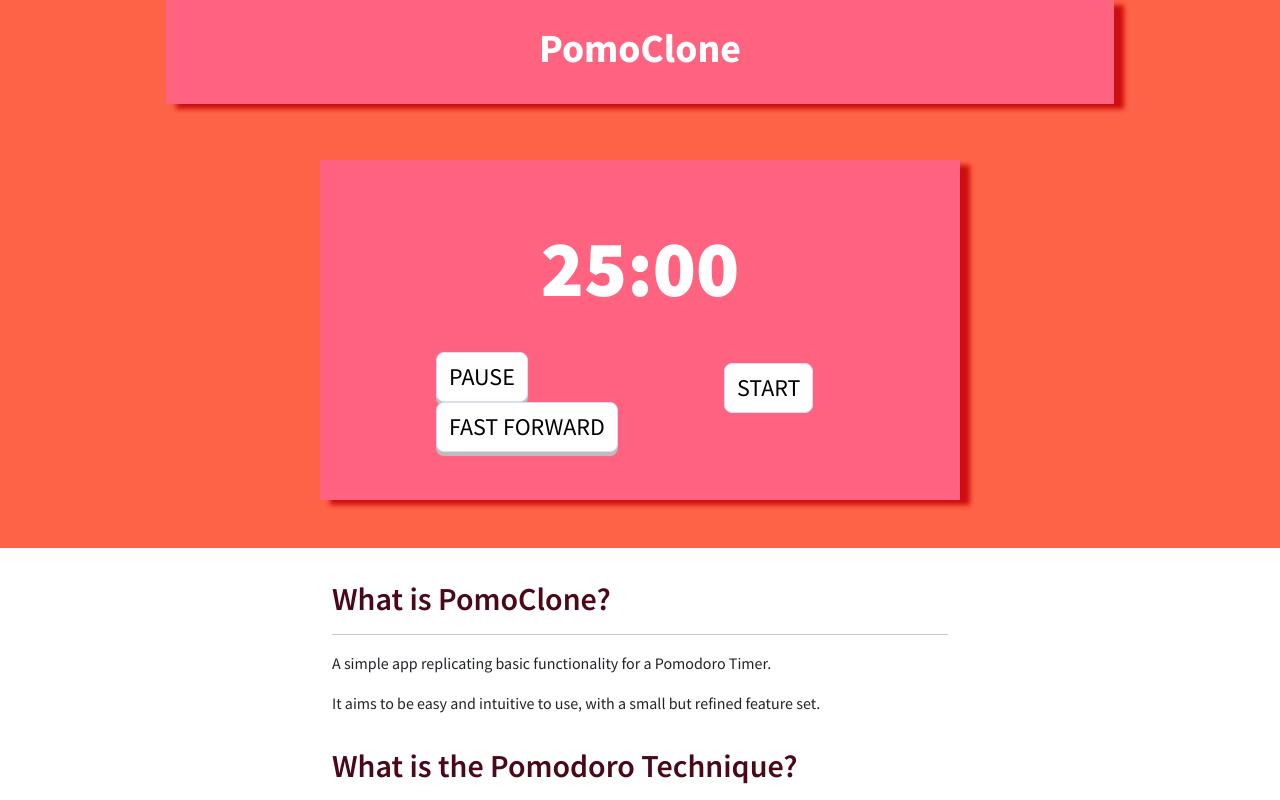
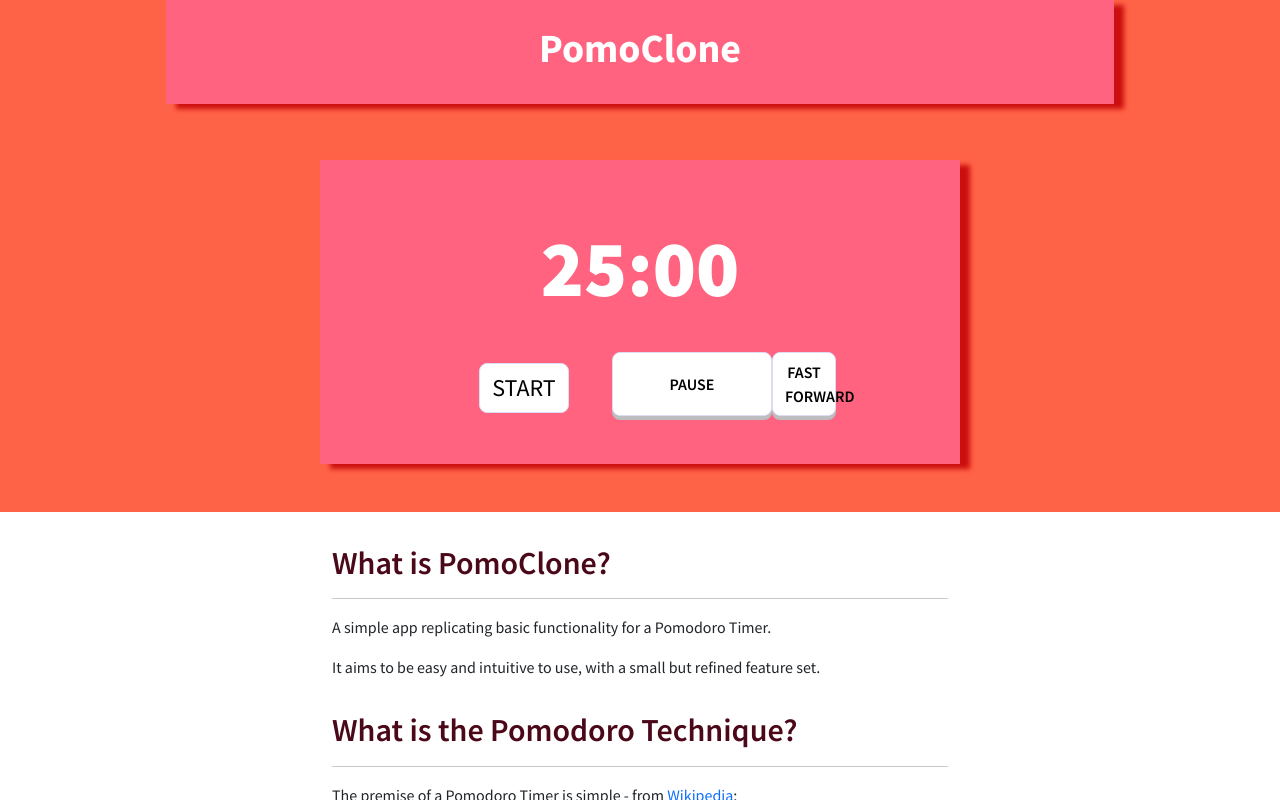
Before and after one commit to aneevel/Pomoclone, an Angular app in the folder site/: page / in a window 1280 px wide. Both pictures are taken after a click on the button "START". Shown: the top 800 px of the page. Built offline with nearby package versions, Linux system fonts and the light colour scheme.

Commit message:
Hook up hidden/display classes

```diff
--- a/site/src/app/timer/timer.component.css
+++ b/site/src/app/timer/timer.component.css
@@ -43,7 +43,6 @@
   text-transform: uppercase;
   width: 10rem;
   height: 4rem;
-  display: none;
 }
 
 #fast-forward {
@@ -52,5 +51,12 @@
   text-transform: uppercase;
   width: 4rem;
   height: 4rem;
+}
+
+.displayed-button {
+  display: inline-block;
+}
+
+.hidden-button {
   display: none;
 }
--- a/site/src/app/timer/timer.component.html
+++ b/site/src/app/timer/timer.component.html
@@ -9,21 +9,7 @@
   </div>
   <div
     class="w-75 mx-auto pt-4 d-flex justify-content-evenly">
-      <div
-        id="pause-fast-forward"
-        [ngClass]="{'displayed-button' : countingDown, 'hidden-button' : !countingDown}">
-        <button
-          type="button"
-          class="btn btn-primary">
-          Pause
-        </button>
-        <button
-          type="button"
-          class="btn btn-primary">
-          Fast Forward
-        </button>
-      </div>
-      <div
+    <div
         class="d-flex align-items-center justify-content-center"
         id="start"
         [ngClass]="{'displayed-button' : !countingDown, 'hidden-button' : countingDown}">
@@ -33,7 +19,23 @@
           (click)="startCountdown()">
           Start
         </button>
-      </div>
+    </div>
+    <div
+        id="pause-fast-forward"
+        [ngClass]="{'displayed-button' : countingDown, 'hidden-button' : !countingDown}">
+        <button
+          id="pause"
+          type="button"
+          class="btn btn-primary">
+          Pause
+        </button>
+        <button
+          id="fast-forward"
+          type="button"
+          class="btn btn-primary">
+          Fast Forward
+        </button>
+    </div>
 
   </div>
 </div>
```
